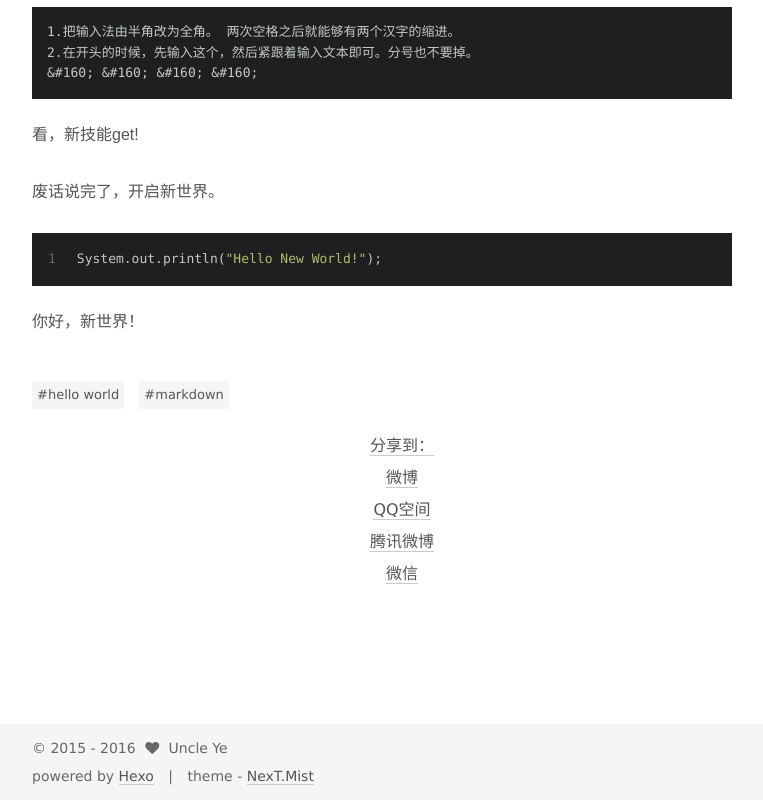
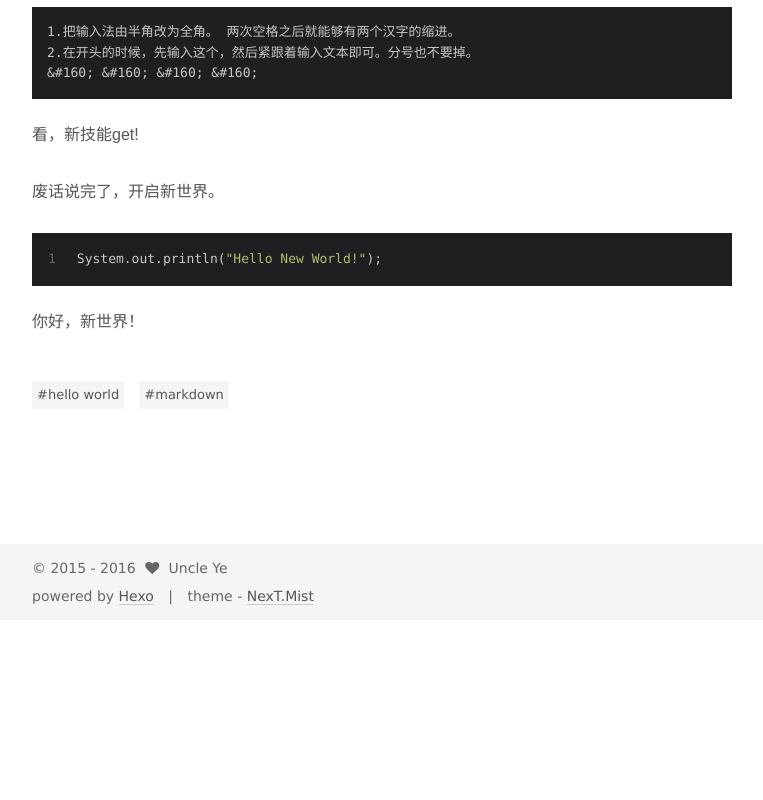
Before and after one commit to yjg159/yjg159.github.io, a plain HTML site: page 2016/05/31/hello-world/index.html in a window 1280 px wide. Shown: the part 913-1713 px from the top of the page, without its empty margins (98-861 px from the left). After the commit the page ends 1533 px from the top, so only its background shows below. Drawn offline with Linux system fonts and the light colour scheme; a script that the page names is missing; a web font is replaced by a local one.

Commit message:
Site updated: 2016-06-05 20:43:38

```diff
--- a/2016/05/31/hello-world/index.html
+++ b/2016/05/31/hello-world/index.html
@@ -405,25 +405,6 @@
 
     <div class="post-spread">
 
-        <div class="ds-share flat" data-thread-key="2016/05/31/hello-world/"
-     data-title="Hello World"
-     data-content=""
-     data-url="http://yoursite.com/2016/05/31/hello-world/">
-  <div class="ds-share-inline">
-    <ul  class="ds-share-icons-16">
-
-      <li data-toggle="ds-share-icons-more"><a class="ds-more" href="javascript:void(0);">分享到：</a></li>
-      <li><a class="ds-weibo" href="javascript:void(0);" data-service="weibo">微博</a></li>
-      <li><a class="ds-qzone" href="javascript:void(0);" data-service="qzone">QQ空间</a></li>
-      <li><a class="ds-qqt" href="javascript:void(0);" data-service="qqt">腾讯微博</a></li>
-      <li><a class="ds-wechat" href="javascript:void(0);" data-service="wechat">微信</a></li>
-
-    </ul>
-    <div class="ds-share-icons-more">
-    </div>
-  </div>
-</div>
-
     </div>
   </div>
 
--- a/css/main.css
+++ b/css/main.css
@@ -1548,7 +1548,7 @@ pre .javascript .function {
   width: 4px;
   height: 4px;
   border-radius: 50%;
-  background: #658a11;
+  background: #863808;
 }
 .links-of-blogroll {
   font-size: 13px;
```
